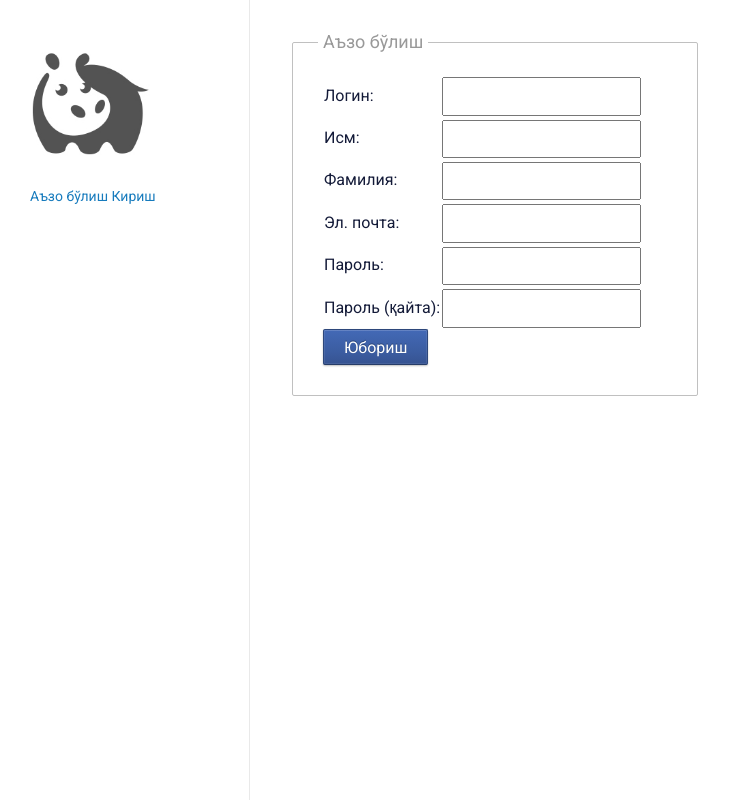
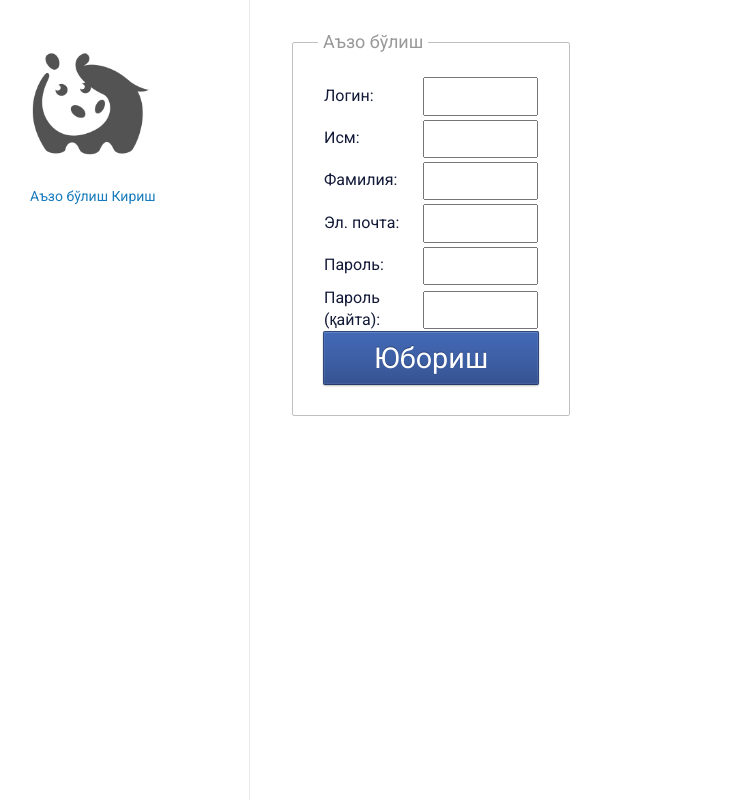
Before and after one commit to muminoff/hippo, a Django app: page /signup/ in a window 1280 px wide. Shown: the whole page, without its empty margins (0-730 px from the left). Run offline with Django 3.2, Linux system fonts and the light colour scheme; parts of the project's set-up code (start-up, migrations or seed data) failed here and were passed over; some libraries are stand-ins or nearby versions.

Commit message:
HTML stuff

```diff
--- a/hippo/core/templates/user/login.html
+++ b/hippo/core/templates/user/login.html
@@ -5,7 +5,7 @@
 {% if form.errors %}
 <p class="hippo-message error">{{ form.errors }}</p>
 {% endif %}
-<div class="grid-2 gutter-20">
+<div class="grid-3 gutter-20">
   <div class="span-1">
     <fieldset>
       <legend>Тизимга кириш</legend>
@@ -21,7 +21,7 @@
                   <td>{{ form.password }}</td>
               </tr>
           </table>
-          <input class="button-darkblue" type="submit" value="{% trans "Кириш" %}" />
+          <input class="button-darkblue massive" type="submit" value="{% trans "Кириш" %}" />
           <input type="hidden" name="next" value="{{ next }}" />
       </form>
     </fieldset>
--- a/hippo/core/templates/user/signup.html
+++ b/hippo/core/templates/user/signup.html
@@ -5,7 +5,7 @@
 {% if form.errors %}
 <p class="hippo-message error">{{ form.errors }}</p>
 {% endif %}
-<div class="grid-2 gutter-20">
+<div class="grid-3 gutter-20">
   <div class="span-1">
     <fieldset>
       <legend>Аъзо бўлиш</legend>
@@ -19,8 +19,7 @@
               <tr><td><label for="id_password">{% trans "Пароль" %}:</label></td><td>{{ form.password }}</td></tr>
               <tr><td><label for="id_password2">{% trans "Пароль (қайта)" %}:</label></td><td>{{ form.password2 }}</td></tr>
           </table>
-
-          <input class="button-darkblue" type="submit" value="{% trans "Юбориш" %}" />
+          <input class="button-darkblue massive" type="submit" value="{% trans "Юбориш" %}" />
           <input type="hidden" name="next" value="{{ next }}" />
       </form>
     </fieldset>
```
